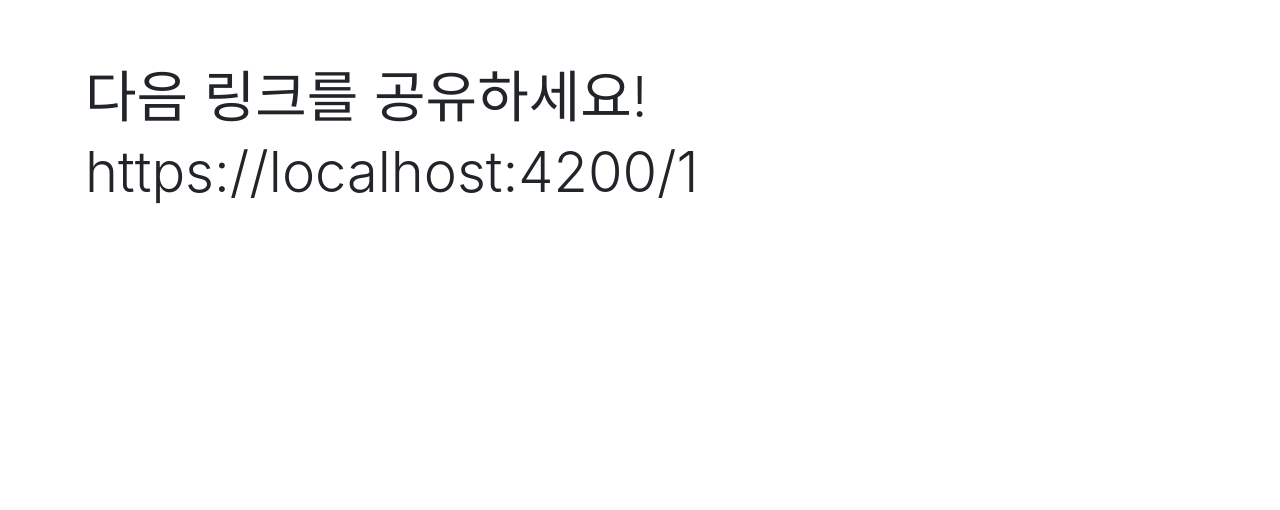
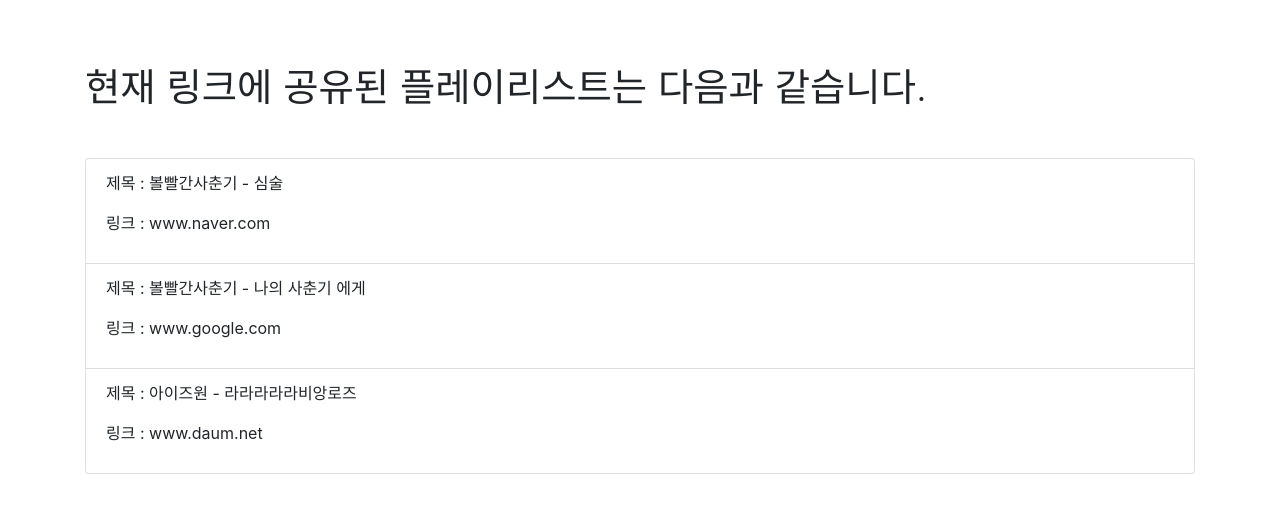
Before and after one commit to ynymycall/mycall, an Angular app: page /complite/1 in a window 1280 px wide. Shown: the top 510 px of the page. Built offline with nearby package versions, Linux system fonts and the light colour scheme.

Commit message:
링크 공유 데모

```diff
--- a/src/app/app-routing.module.ts
+++ b/src/app/app-routing.module.ts
@@ -3,10 +3,13 @@ import { Routes, RouterModule } from '@angular/router';
 
 import { HomeComponent } from './home/home.component'
 import { CompliteComponent } from './complite/complite.component'
+import { SharelinkComponent } from './sharelink/sharelink.component'
 const routes: Routes = [
   { path: '', redirectTo: '/home', pathMatch: 'full' },
   { path: 'home', component: HomeComponent },
-  { path: 'complite/:p', component: CompliteComponent }
+  { path: 'complite', component: CompliteComponent },
+  { path: 'complite/:p', component: SharelinkComponent },
+
 ];
 
 @NgModule({
--- a/src/app/complite/complite.component.html
+++ b/src/app/complite/complite.component.html
@@ -1,7 +1,11 @@
 <div class="jumbotron jumbotron-fluid" style="background-color:transparent !important;">
   <div class="container">
+
     <h1 class="display-4">다음 링크를 공유하세요!</h1>
-    <h1 class="display-4">https://localhost:4200/{{url}}</h1>
+
+
+    <h1 class="display-4">localhost:4200/complite/{{url}}</h1>
+
 
     <ul class="list-group mb-3 mt-3" *ngFor="let item of links let i = index" style="clear: both;">
       <li class="list-group-item">
--- a/src/app/complite/complite.component.ts
+++ b/src/app/complite/complite.component.ts
@@ -12,9 +12,9 @@ export class CompliteComponent implements OnInit {
   constructor(private route: ActivatedRoute, private listService: ListService) { }
 
   ngOnInit() {
-    this.url = this.route.snapshot.paramMap.get("p");
+    this.url = "D14dasAS24A";
     this.links = this.listService.list;
-    console.log(`this.url : ${this.url}`);
+    console.log('this.listService.list', this.listService.list);
   }
 
 }
--- a/src/app/home/home.component.ts
+++ b/src/app/home/home.component.ts
@@ -36,6 +36,6 @@ export class HomeComponent implements OnInit {
   }
 
   complite() {
-    this.router.navigate(['/complite/D14dasAS24A']);
+    this.router.navigate(['/complite']);
   }
 }
--- /dev/null
+++ b/src/app/sharelink/sharelink.component.html
@@ -0,0 +1,22 @@
+<div class="jumbotron jumbotron-fluid" style="background-color:transparent !important;">
+  <div class="container">
+
+    <h1 class="display-4 mb-5" style="font-size: 2.4rem;">현재 링크에 공유된 플레이리스트는 다음과 같습니다.</h1>
+
+    <ul class="list-group mb-3 mt-3" style="clear: both;">
+      <li class="list-group-item">
+        <p>제목 : 볼빨간사춘기 - 심술</p>
+        <p>링크 : www.naver.com</p>
+      </li>
+      <li class="list-group-item">
+        <p>제목 : 볼빨간사춘기 - 나의 사춘기 에게</p>
+        <p>링크 : www.google.com</p>
+      </li>
+      <li class="list-group-item">
+        <p>제목 : 아이즈원 - 라라라라라비앙로즈</p>
+        <p>링크 : www.daum.net</p>
+      </li>
+    </ul>
+
+  </div>
+</div>
--- /dev/null
+++ b/src/app/sharelink/sharelink.component.ts
@@ -0,0 +1,20 @@
+import { Component, OnInit } from '@angular/core';
+import { ActivatedRoute } from "@angular/router";
+import { ListService } from '../services/list.service'
+@Component({
+  selector: 'app-sharelink',
+  templateUrl: './sharelink.component.html',
+  styleUrls: ['./sharelink.component.css']
+})
+export class SharelinkComponent implements OnInit {
+  url: string;
+  links = [];
+  constructor(private listService: ListService, private route: ActivatedRoute) { }
+
+  ngOnInit() {
+    this.url = this.route.snapshot.paramMap.get("p");
+    this.links = this.listService.list;
+    console.log('links', this.links);
+  }
+
+}
--- a/src/index.html
+++ b/src/index.html
@@ -1,5 +1,6 @@
 <!doctype html>
 <html lang="en">
+
 <head>
   <meta charset="utf-8">
   <title>Mycall</title>
@@ -7,8 +8,13 @@
 
   <meta name="viewport" content="width=device-width, initial-scale=1">
   <link rel="icon" type="image/x-icon" href="favicon.ico">
+  <link rel="stylesheet" href="https://use.fontawesome.com/releases/v5.8.1/css/all.css"
+    integrity="sha384-50oBUHEmvpQ+1lW4y57PTFmhCaXp0ML5d60M1M7uH2+nqUivzIebhndOJK28anvf" crossorigin="anonymous">
+
 </head>
+
 <body>
   <app-root></app-root>
 </body>
+
 </html>
```
Also changed, not shown: src/app/app.module.ts (+4 -3 lines), src/app/sharelink/sharelink.component.css (added), 1 other file (tests, documents, lock files or other folders).
